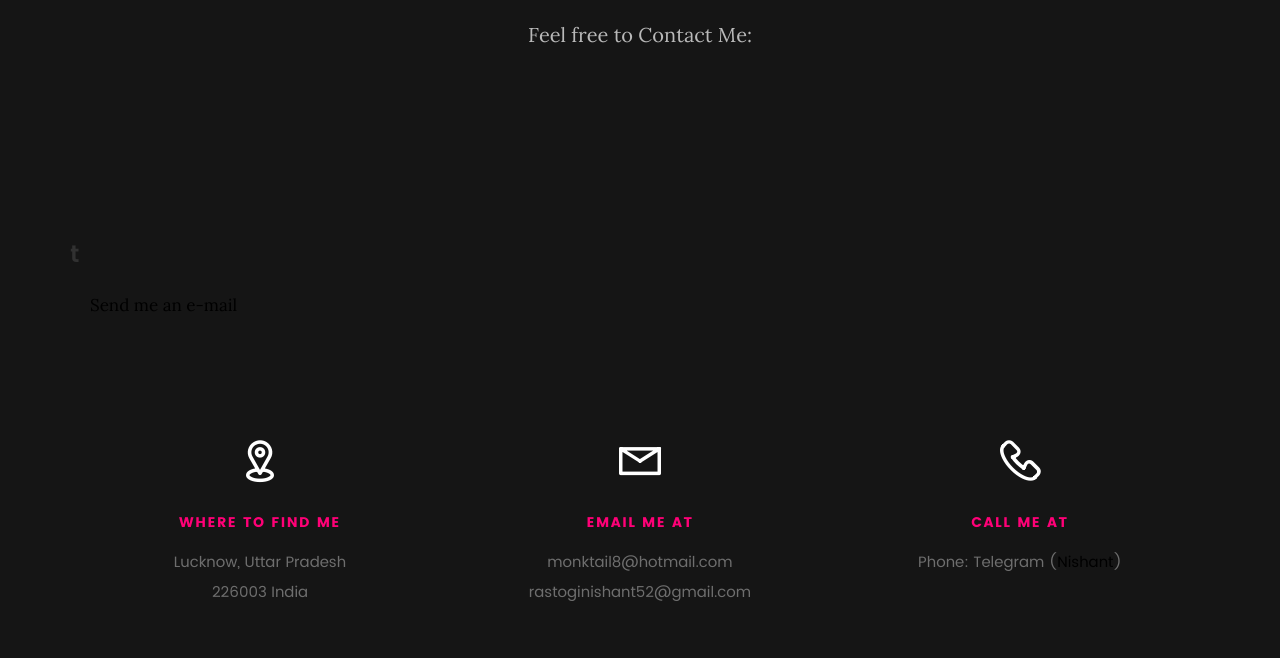
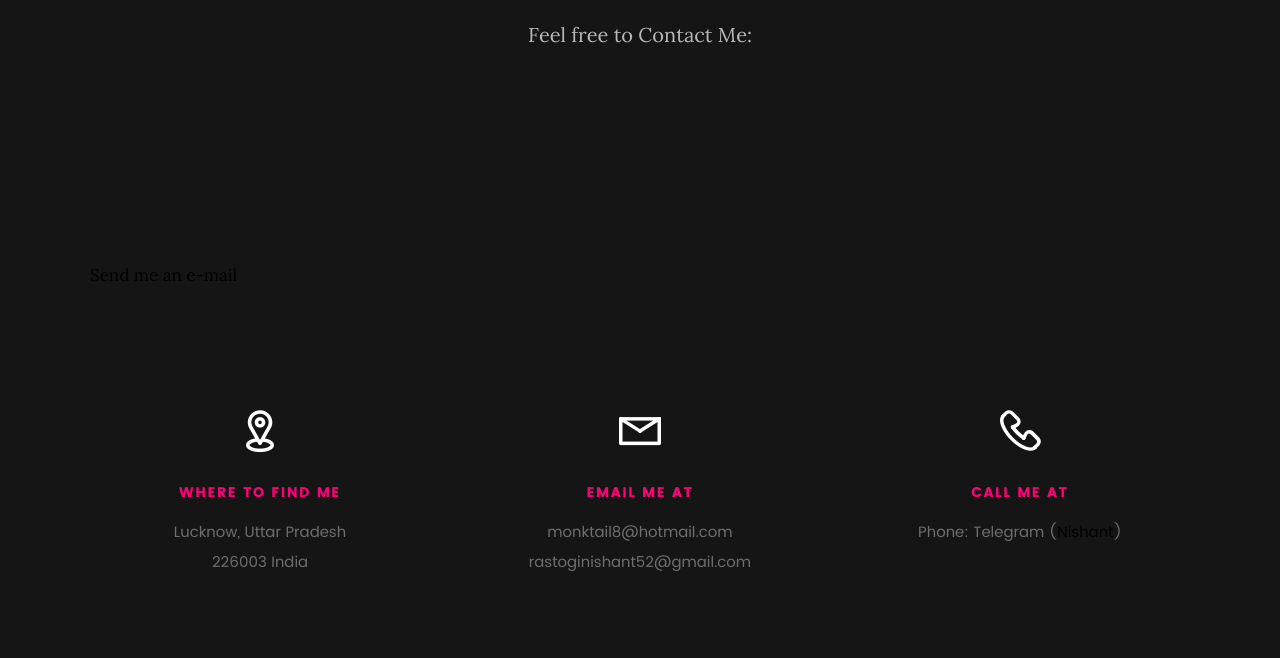
Before and after one commit to Anish-83/anish-83.github.io, a plain HTML site: page index.html in a window 1280 px wide. Shown: the part 5050-5708 px from the top of the page. Drawn offline with Linux system fonts and the light colour scheme; files whose address does not match are found by name.

Commit message:
Update index.html

```diff
--- a/index.html
+++ b/index.html
@@ -642,16 +642,15 @@
    	</div> <!-- /section-intro -->
 <section id="contact">
       <div class="row contact info">
-        <h2 class="section-title">t</h2>
+        <h2 class="section-title"></h2>
         <div class="col-four tab-full">
-
+          <centre>
           <a
             rel="noreferrer"
             target="_blank"
             class="cta-btn cta-btn--resume"
             href="mailto:example@email.com"
-            >Send me an e-mail</a
-          >
+	     >Send me an e-mail</a></centre>
         </div>
       </div>
     </section>
```
